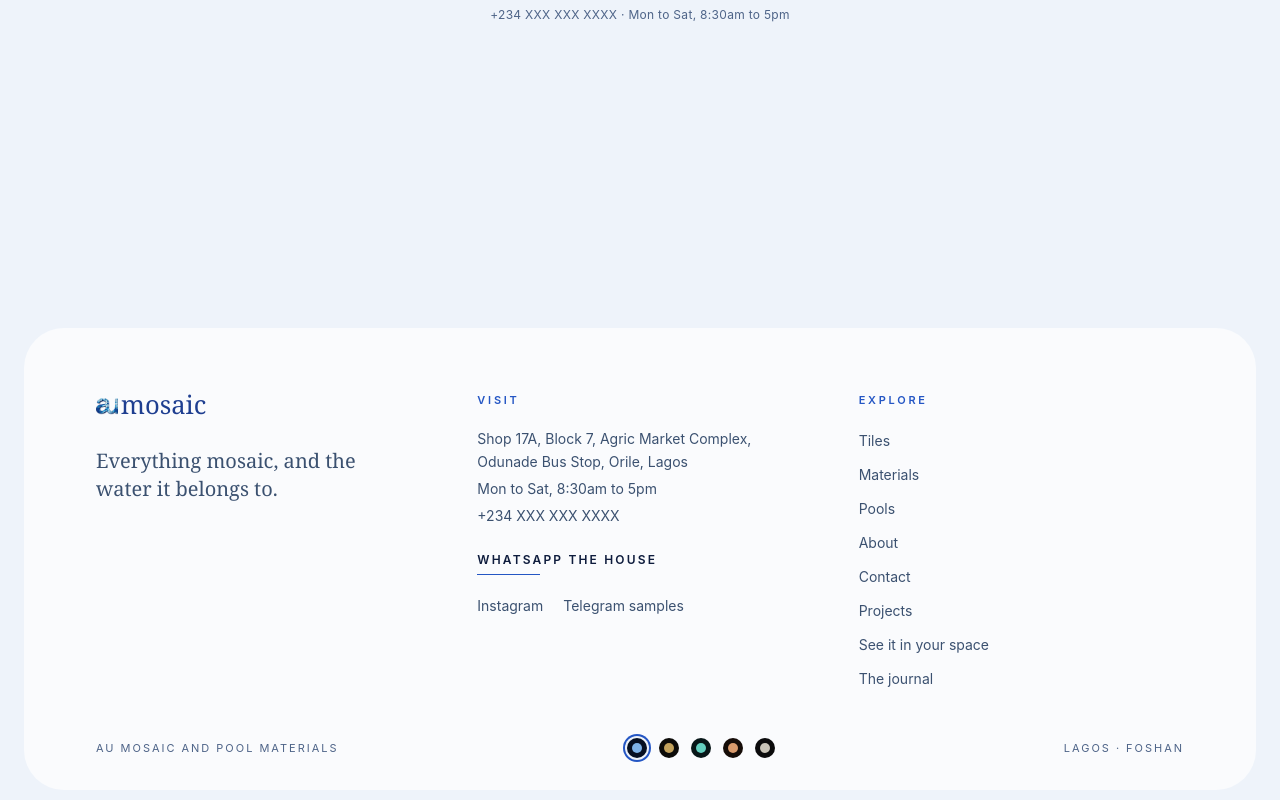
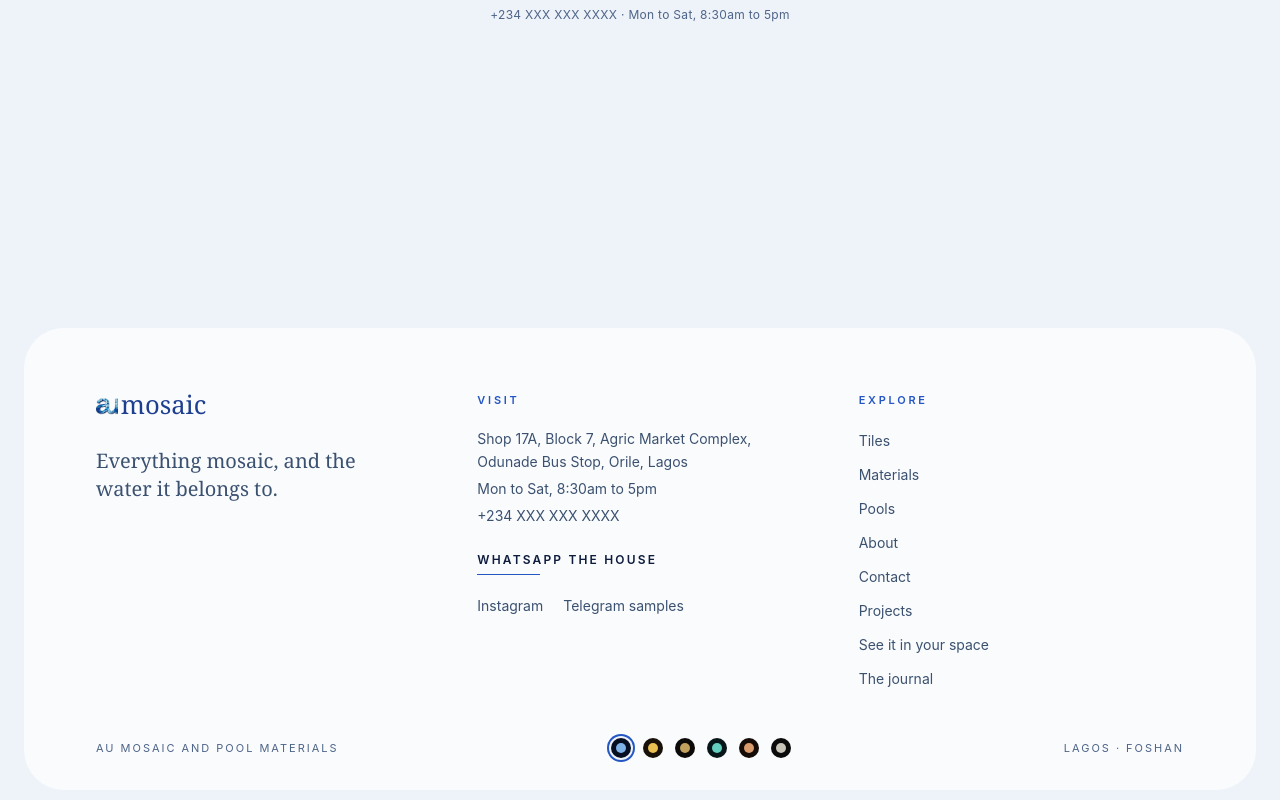
Before and after one commit to Dr-dyrane/au-mosaic, a Next.js app: page / in a window 1280 px wide. Shown: the part 8854-9654 px from the top of the page. Built offline with nearby package versions, Linux system fonts and the light colour scheme; no server answers; the database is empty.

Commit message:
The Oba house opens

```diff
--- a/src/app/globals.css
+++ b/src/app/globals.css
@@ -184,6 +184,39 @@
   --t-gold-deep: #1e3e90;
   --t-water: #2456c4;
   --t-lift: 0 18px 50px -28px rgb(14 28 61 / 0.25);
+  color-scheme: light;
+}
+
+/* Oba: Lagos majesty, not gulf pastiche. Gold on warm midnight with
+   coral fire, the Yoruba king Lagos already has. Joins beside the
+   houses; whether it takes Maison's seat is the owner's call. Attitude
+   lives here in tokens and name, never in costume imagery. */
+[data-palette="oba"] {
+  --t-sand: #181109;
+  --t-shell: #241a0e;
+  --t-ink: #f8f0dd;
+  --t-dusk: #cdb083;
+  --t-mist: #ad9268;
+  --t-gold: #eabf52;
+  --t-gold-deep: #b8842e;
+  --t-water: #e56a45;
+  --t-brass: #eabf52;
+  --t-scene-gold-night: #eabf52;
+  --t-scene-gold-day: #825b16;
+  --sand-night-rgb: 24 17 9;
+  --sand-day-rgb: 248 240 226;
+  color-scheme: dark;
+}
+[data-palette="oba"][data-theme="light"] {
+  --t-sand: #f8f0e2;
+  --t-shell: #ffffff;
+  --t-ink: #1b1305;
+  --t-dusk: #6d5a34;
+  --t-mist: #736036;
+  --t-gold: #8a5f14;
+  --t-gold-deep: #b8842e;
+  --t-water: #a8462a;
+  --t-lift: 0 18px 50px -28px rgb(24 17 9 / 0.25);
   color-scheme: light;
 }
 
--- a/src/components/PalettePicker.tsx
+++ b/src/components/PalettePicker.tsx
@@ -3,12 +3,13 @@
 import { useSyncExternalStore } from "react";
 import { subscribeTheme, getPalette, setPalette, PALETTES, type Palette } from "@/lib/theme-store";
 
-/* Five houses, one quiet row of stones in the footer. Royal leads:
-   the owner's own brand. Each swatch shows its palette's night sand
-   and accent; the active one wears a ring. */
+/* Six houses, one quiet row of stones in the footer. Royal leads, the
+   owner's own brand; Oba answers it in Yoruba. Each swatch shows its
+   palette's night sand and accent; the active one wears a ring. */
 
 const SWATCH: Record<Palette, { sand: string; accent: string; label: string }> = {
   royal: { sand: "#071022", accent: "#7fb3e8", label: "Royal" },
+  oba: { sand: "#181109", accent: "#eabf52", label: "Oba" },
   maison: { sand: "#0c0b09", accent: "#c2a15c", label: "Maison" },
   lagoon: { sand: "#071618", accent: "#63cfbf", label: "Lagoon" },
   terracotta: { sand: "#150c08", accent: "#d99a6c", label: "Terracotta" },
--- a/src/lib/theme-store.ts
+++ b/src/lib/theme-store.ts
@@ -16,7 +16,7 @@ export const getIsLight = () =>
 
 export const notifyTheme = () => listeners.forEach((l) => l());
 
-export const PALETTES = ["royal", "maison", "lagoon", "terracotta", "onyx"] as const;
+export const PALETTES = ["royal", "oba", "maison", "lagoon", "terracotta", "onyx"] as const;
 export type Palette = (typeof PALETTES)[number];
 
 export const getPalette = (): Palette => {
```
Also changed, not shown: 3 other files (tests, documents, lock files or other folders).
